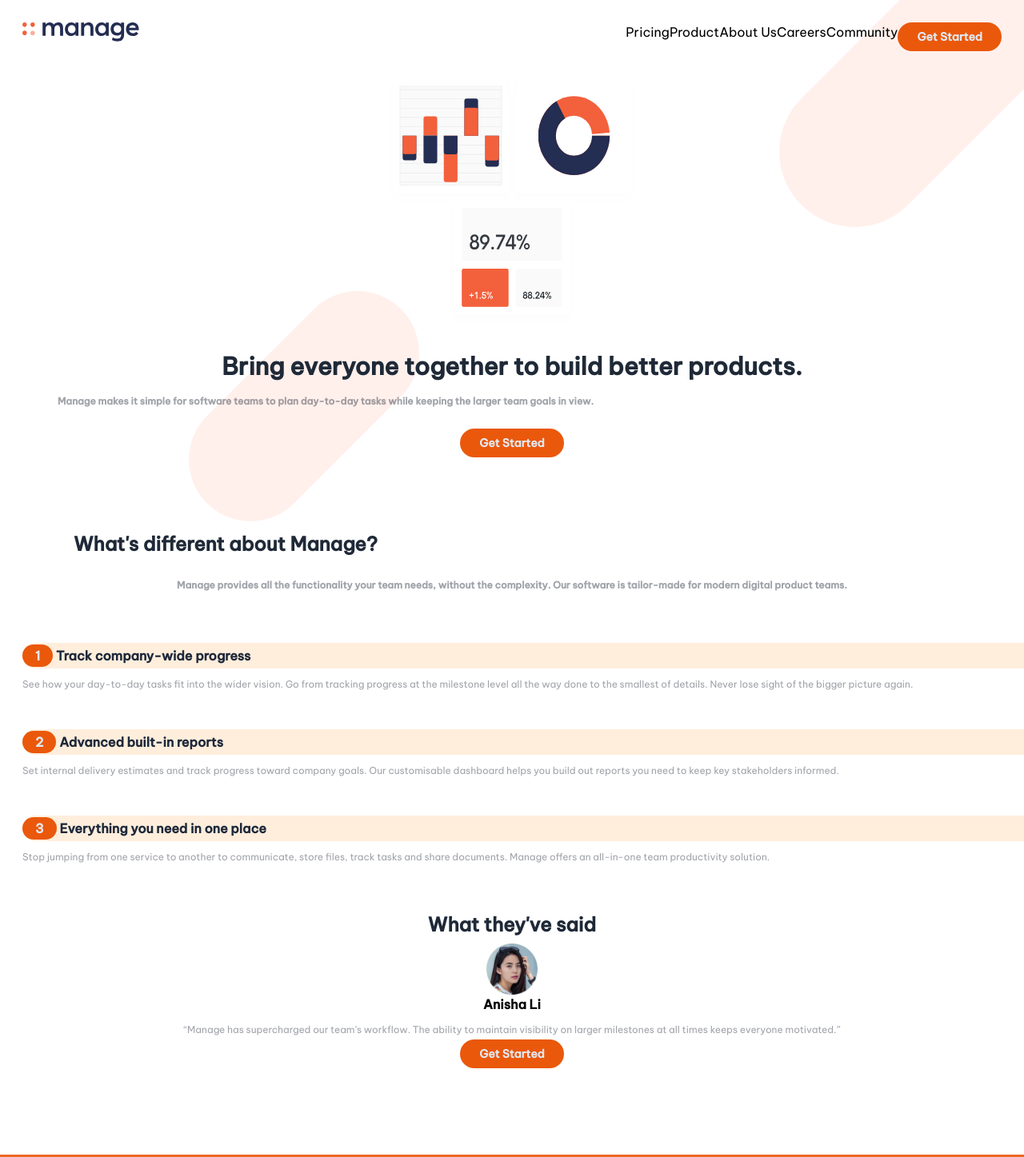
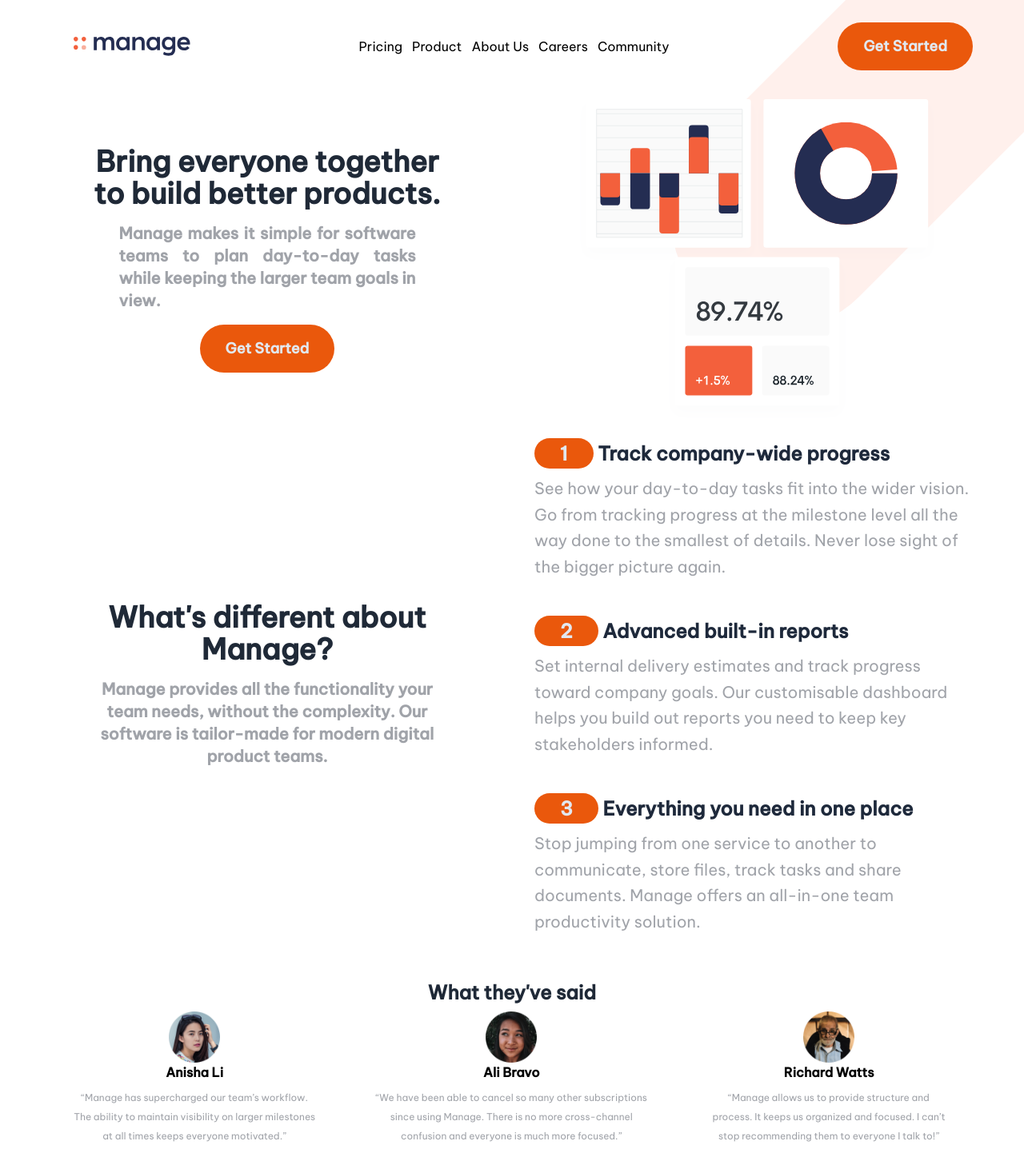
Before and after one commit to Guille-Sanchez/manage-landing-page, a React (Vite) app: page / in a window 1280 px wide. Shown: the top 1447 px of the page at 80% size. Built offline with nearby package versions, Linux system fonts and the light colour scheme.

Commit message:
Display different number of carousel cards to make it responsive

```diff
--- a/index.html
+++ b/index.html
@@ -6,7 +6,7 @@
     <title>Manage</title>
   </head>
   <body>
-    <div id="root" class="overflow-hidden font-vietnam"></div>
+    <div id="root" class="overflow-hidden font-vietnam sm:pr-7 sm:pl-7"></div>
     <script type="module" src="/src/main.jsx"></script>
   </body>
 </html>
--- a/src/App.jsx
+++ b/src/App.jsx
@@ -4,7 +4,6 @@ import Carousel from './components/Carousel.jsx'
 import FucntionalitiesList from './components/FucntionalitiesList.jsx'
 import ManageProductInformation from './components/ManageProductInformation.jsx'
 import Navbar from './components/Navbar.jsx'
-import ButtonGetStarted from './components/ButtonGetStarted.jsx'
 function handleSubmit (e) {
   // Prevent the browser from reloading the page
   e.preventDefault()
@@ -33,6 +32,7 @@ function App () {
     title: 'Everything you need in one place',
     body: 'Stop jumping from one service to another to communicate, store files, track tasks and share documents. Manage offers an all-in-one team productivity solution.'
   }]
+
   const ABOUT_MANAGE = {
     title: 'Bring everyone together to build better products.',
     body: 'Manage makes it simple for software teams to plan day-to-day tasks while keeping the larger team goals in view.'
@@ -41,22 +41,17 @@ function App () {
     <>
       <Navbar/>
       <main>
+        <div className='flex flex-col sm:flex-row-reverse sm:items-center sm:justify-around'>
           <Banner/>
+          <ManageProductInformation ABOUT_MANAGE={ABOUT_MANAGE}/>
+        </div>
 
-        <ManageProductInformation ABOUT_MANAGE={ABOUT_MANAGE}/>
-
-        <section className="relative p-7 pt-2">
-          <div className="flex justify-center">
-            <ButtonGetStarted/>
-          </div>
-        <div className="absolute -z-10 translate-x-52 -translate-y-52 bg-[url('/bg-tablet-pattern.svg')] bg-cover bg-scroll bg-no-repeat p-36"></div>
-        </section>
-
-        <section className="p-7 pt-16">
-          <h2 className="pr-16 pl-16  pb-2 text-justify text-2xl font-extrabold text-gray-800">
+        <div className='flex flex-col lg:flex-row lg:items-center lg:justify-around'>
+          <section className="p-7 pt-16 sm:pt-7 lg:w-1/2 lg:flex lg:flex-col lg:place-items-center">
+            <h2 className="text-center text-3xl xl:text-4xl 2xl:text-5xl 2xl:leading-normal font-extrabold text-gray-800 lg:w-3/4">
               What&apos;s different about Manage?
             </h2>
-          <p className="p-4 pr-8 pl-8  leading-loose text-center text-xs font-semibold text-gray-900 text-opacity-40">
+            <p className="p-4 pl-11 pr-11 lg:pr-0 lg:pl-0 leading-relaxed text-justify text-xs sm:text-sm md:text-lg sm:text-center xl:text-xl 2xl:leading-normal font-semibold text-gray-900 text-opacity-40 lg:w-3/4">
               Manage provides all the functionality your team needs, without the
               complexity. Our software is tailor-made for modern digital product
               teams.
@@ -64,6 +59,7 @@ function App () {
           </section>
 
           <FucntionalitiesList functionalities={functionalities}/>
+        </div>
 
         <Carousel/>
 
--- a/src/components/Banner.jsx
+++ b/src/components/Banner.jsx
@@ -2,9 +2,9 @@ import React from 'react'
 
 function Banner () {
   return (
-    <div className="flex w-screen justify-center">
+    <div className="flex sm:w-screen lg:w-1/2 justify-center">
       <img
-        className="block h-80 w-80"
+        className="block w-80 md:w-96 lg:w-3/4 "
         src="/illustration-intro.svg"
         alt="Graphs of time managment"
       />
--- a/src/components/ButtonGetStarted.jsx
+++ b/src/components/ButtonGetStarted.jsx
@@ -2,7 +2,7 @@ import React from 'react'
 
 function ButtonGetStarted () {
   return (
-    <button className="rounded-full bg-orange-600 p-2 pl-6 pr-6 text-sm font-semibold text-slate-200">
+    <button className="rounded-full bg-orange-600 p-2 xl:p-4 pl-6 xl:pl-8 pr-6 xl:pr-8 text-sm xl:text-lg font-semibold text-slate-200 text-center">
       Get Started
     </button>
   )
--- a/src/components/Carousel.jsx
+++ b/src/components/Carousel.jsx
@@ -1,5 +1,6 @@
 import React, { useState } from 'react'
 import { BsChevronLeft, BsChevronRight } from 'react-icons/bs'
+import CarouselPages from './CarouselPages'
 
 function Carousel () {
   const USERS_FEEDBACK = [{ image: '/avatar-anisha.png', name: 'Anisha Li', body: 'Manage has supercharged our team’s workflow. The ability to maintain visibility on larger milestones at all times keeps everyone motivated.' },
@@ -7,37 +8,59 @@ function Carousel () {
     { image: '/avatar-richard.png', name: 'Richard Watts', body: 'Manage allows us to provide structure and process. It keeps us organized and focused. I can’t stop recommending them to everyone I talk to!' },
     { image: '/avatar-shanai.png', name: 'Shanai Gough', body: 'Their software allows us to track, manage and collaborate on our projects from anywhere. It keeps the whole team in-sync without being intrusive.' }]
 
-  const [currentPosition, setCurrentPosition] = useState(0)
+  const [firstPosition, setfirstPosition] = useState(0)
+  const [secondPosition, setSecondPosition] = useState(1)
+  const [thirdPosition, setThirdPosition] = useState(2)
+
   function nextSlide () {
-    const isLastSlide = currentPosition === USERS_FEEDBACK.length - 1
-    isLastSlide ? setCurrentPosition(() => 0) : setCurrentPosition((prev) => prev + 1)
+    const isLastSlide = firstPosition === USERS_FEEDBACK.length - 1
+    isLastSlide ? setfirstPosition(() => 0) : setfirstPosition((prev) => prev + 1)
+
+    const isOneToLastSlide = secondPosition === USERS_FEEDBACK.length - 1
+    isOneToLastSlide ? setSecondPosition(() => 0) : setSecondPosition((prev) => prev + 1)
+
+    const isTwoToLastSlide = thirdPosition === USERS_FEEDBACK.length - 1
+    isTwoToLastSlide ? setThirdPosition(() => 0) : setThirdPosition((prev) => prev + 1)
   }
   function prevSlide () {
-    const isfirstSlide = currentPosition !== 0
-    isfirstSlide ? setCurrentPosition((prev) => prev - 1) : setCurrentPosition(() => USERS_FEEDBACK.length - 1)
+    const isFirstSlide = firstPosition !== 0
+    isFirstSlide ? setfirstPosition((prev) => prev - 1) : setfirstPosition(() => USERS_FEEDBACK.length - 1)
+
+    const isSecondSlide = secondPosition !== 0
+    isSecondSlide ? setSecondPosition((prev) => prev - 1) : setSecondPosition(() => USERS_FEEDBACK.length - 1)
+
+    const isThirdSlide = thirdPosition !== 0
+    isThirdSlide ? setThirdPosition((prev) => prev - 1) : setThirdPosition(() => USERS_FEEDBACK.length - 1)
   }
+
   return (
     <section className="p-7 relative group">
 
-      <BsChevronLeft onClick={prevSlide} className='absolute top-1/2 hidden h-6 w-6 group-hover:block'/>
-      <BsChevronRight onClick={nextSlide} className='hidden h-6 w-6 group-hover:block absolute top-1/2 right-7'/>
+      <BsChevronLeft onClick={() => { prevSlide() }} className='absolute top-1/2 hidden h-6 w-6 group-hover:block cursor-pointer'/>
+      <BsChevronRight onClick={() => { nextSlide() }} className='hidden h-6 w-6 group-hover:block absolute top-1/2 right-7 cursor-pointer sm:hidden'/>
 
       <h2 className="pr-8 pl-8 pb-2 text-center text-2xl font-extrabold text-gray-800">
         What they&apos;ve said
       </h2>
-      <figure className="flex flex-col place-items-center">
-        <img className="w-16" src={USERS_FEEDBACK[currentPosition].image} alt={USERS_FEEDBACK[currentPosition].name} />
-        <figcaption>
-          <b>{USERS_FEEDBACK[currentPosition].name}</b>
-        </figcaption>
-        <blockquote className="pt-2 pr-9 pl-9 text-center leading-loose text-xs text-gray-900 text-opacity-40">
-          &ldquo;{USERS_FEEDBACK[currentPosition].body}&rdquo;
-        </blockquote>
-      </figure>
-      <div className="flex justify-center">
+        <div className='sm:flex'>
+          <CarouselPages USERS_FEEDBACK={USERS_FEEDBACK} currentPosition={firstPosition}/>
+          <div className='hidden sm:block'>
+            <CarouselPages USERS_FEEDBACK={USERS_FEEDBACK} currentPosition={secondPosition}/>
+          </div>
+          <div className='hidden xl:block'>
+            <CarouselPages USERS_FEEDBACK={USERS_FEEDBACK} currentPosition={thirdPosition}/>
+          </div>
+        </div>
+      <div className="pt-4 flex justify-center">
         <button className="rounded-full bg-orange-600 p-2 pl-6 pr-6 text-sm font-semibold text-slate-200">
           Get Started
         </button>
+      </div>
+
+      <div className='flex pt-4 justify-center gap-2 sm:hidden'>
+        {[...Array(USERS_FEEDBACK.length)].map((_, index) => (
+          <div key={`Carousel-Image ${index}`} className={`w-3 h-3 rounded-full border-solid border border-orange-600 ${firstPosition === index ? 'bg-orange-600' : ''}`}></div>
+        ))}
       </div>
     </section>
   )
--- /dev/null
+++ b/src/components/CarouselPages.jsx
@@ -0,0 +1,27 @@
+import React from 'react'
+import PropTypes from 'prop-types'
+
+function CarouselPages (props) {
+  const USERS_FEEDBACK = props.USERS_FEEDBACK
+  const currentPosition = props.currentPosition
+
+  CarouselPages.propTypes = {
+    USERS_FEEDBACK: PropTypes.array,
+    currentPosition: PropTypes.number
+  }
+
+  return (
+    <figure className="flex flex-col place-items-center">
+      <img className="w-16" src={USERS_FEEDBACK[currentPosition].image} alt={USERS_FEEDBACK[currentPosition].name} />
+      <figcaption>
+        <b>{USERS_FEEDBACK[currentPosition].name}</b>
+      </figcaption>
+
+      <blockquote className="pt-2 pr-9 pl-9 text-center leading-loose text-xs text-gray-900 text-opacity-40">
+        &ldquo;{USERS_FEEDBACK[currentPosition].body}&rdquo;
+      </blockquote>
+    </figure>
+  )
+}
+
+export default CarouselPages
--- a/src/components/FucntionalitiesList.jsx
+++ b/src/components/FucntionalitiesList.jsx
@@ -9,24 +9,24 @@ function FucntionalitiesList (props) {
   }
 
   return (
-    <>
+    <div className='lg:flex lg:flex-col lg:w-1/2'>
       {functionalities.map((qualities, index) => {
         return (
           <section className="p-7 pt-4" key={qualities.title}>
-            <h2 className="-mr-10 rounded-l-full bg-orange-300 bg-opacity-25 pt-1 pb-1 font-extrabold text-slate-800">
-              <span className="rounded-full bg-orange-600 pl-4 pr-4 pt-1 pb-1 text-center text-slate-200">
+            <h2 className="-mr-10 rounded-l-full bg-orange-300 lg:bg-inherit sm:text-xl lg:text-2xl bg-opacity-25 pt-1 pb-1 font-extrabold text-slate-800">
+              <span className="rounded-full bg-orange-600 pl-4 pr-4 sm:pl-8 sm:pr-8 pt-1 pb-1 text-center sm:text-xl lg:text-2xl text-slate-200">
                 {index + 1}
               </span>{' '}
               {qualities.title}
             </h2>
-            <p className="pt-2 leading-loose text-xs text-gray-900 text-opacity-40">
+            <p className="pt-2 leading-loose text-xs sm:text-lg xl:text-xl xl:leading-relaxed text-gray-900 text-opacity-40">
               {qualities.body}
             </p>
           </section>
 
         )
       })}
-    </>
+    </div>
   )
 }
 
--- a/src/components/ManageProductInformation.jsx
+++ b/src/components/ManageProductInformation.jsx
@@ -1,5 +1,6 @@
 import React from 'react'
 import PropTypes from 'prop-types'
+import ButtonGetStarted from './ButtonGetStarted'
 
 function ManageProductInformation (props) {
   const ABOUT_MANAGE = props.ABOUT_MANAGE
@@ -9,13 +10,16 @@ function ManageProductInformation (props) {
   }
 
   return (
-    <section className="p-7 pb-0">
-      <h2 className="text-center text-3xl font-extrabold text-gray-800">
+    <section className="p-7 pb-0 sm:p-0 lg:w-1/2 flex place-items-center flex-col">
+      <h2 className="text-center text-3xl xl:text-4xl 2xl:text-5xl 2xl:leading-normal font-extrabold text-gray-800 lg:w-3/4">
         {ABOUT_MANAGE.title}
       </h2>
-      <p className="p-4 pl-11 pr-11 leading-relaxed text-justify text-xs font-semibold text-gray-900 text-opacity-40">
+      <p className="p-4 pl-11 pr-11 leading-relaxed text-justify text-xs md:text-lg xl:text-xl 2xl:leading-normal font-semibold text-gray-900 text-opacity-40 lg:w-3/4">
         {ABOUT_MANAGE.body}
       </p>
+      <div className="flex justify-center">
+        <ButtonGetStarted/>
+      </div>
     </section>
   )
 }
--- a/src/components/NavBackground.jsx
+++ b/src/components/NavBackground.jsx
@@ -3,7 +3,7 @@ import React from 'react'
 function NavBackground () {
   return (
     <>
-    <div className={`absolute -z-10 -translate-x-60 -translate-y-28 sm:-translate-y-24 sm:translate-x-10 md:translate-x-48
+    <div className={`absolute -z-10 -translate-x-60  sm:translate-x-16 -translate-y-28 sm:-translate-y-24 md:p-56 md:-translate-x-52 md:-translate-y-24 lg:p-64 lg:-translate-x-66 lg:-translate-y-32
     bg-[url('/bg-tablet-pattern.svg')] bg-cover bg-scroll bg-no-repeat p-44`}/>
     </>
   )
--- a/src/components/Navbar.jsx
+++ b/src/components/Navbar.jsx
@@ -13,14 +13,16 @@ function Navbar () {
   if (hideNavModal) {
     return (
       <>
-        <div className='relative flex w-screen justify-between p-7'>
+        <div className='relative flex w-screen justify-between p-7 items-center lg:pl-16 lg:pr-16'>
           <header>
             <h1 className="invisible h-0 w-0">Manage Inc.</h1>
             <img src="/logo.svg" alt="Logo Manage" />
           </header>
 
           <nav>
-            <NavBackground/>
+            <div className='md:hidden'>
+              <NavBackground />
+            </div>
             <div className='sm:hidden'> {/* Displays Hamburguer or close button in sm breakpoint */}
               <button
                 onClick={toggleHideNavModal}
@@ -30,19 +32,22 @@ function Navbar () {
             </div>
 
             <div className='hidden sm:block'>
-            <div className='sm:hidden'> {/* Displays Hamburguer or close button in sm breakpoint */}
-              <button onClick={toggleHideNavModal} >
-                <img src='/icon-hamburger.svg' alt="Menu Icon" />
-              </button>
-            </div>
-              <ul className='flex'>
+              <div className='sm:hidden'> {/* Displays Hamburguer or close button in sm breakpoint */}
+                <button onClick={toggleHideNavModal} >
+                  <img src='/icon-hamburger.svg' alt="Menu Icon" />
+                </button>
+              </div>
+              <ul className='flex items-center gap-3 sm:gap-1 lg:gap-3 justify-around pr-7 lg:pl-16 lg:pr-16'>
                 {navLinks.map((link) => {
                   return (<li key={link}>{link}</li>)
                 })}
-                <li className='hidden md:block'><ButtonGetStarted/></li>
               </ul>
             </div>
           </nav>
+          <div className='hidden md:block pr-7'>
+            <NavBackground/>
+            <ButtonGetStarted/>
+            </div>
         </div>
       </>
     )
```
Lines whose indentation alone changed are shown as unchanged.
